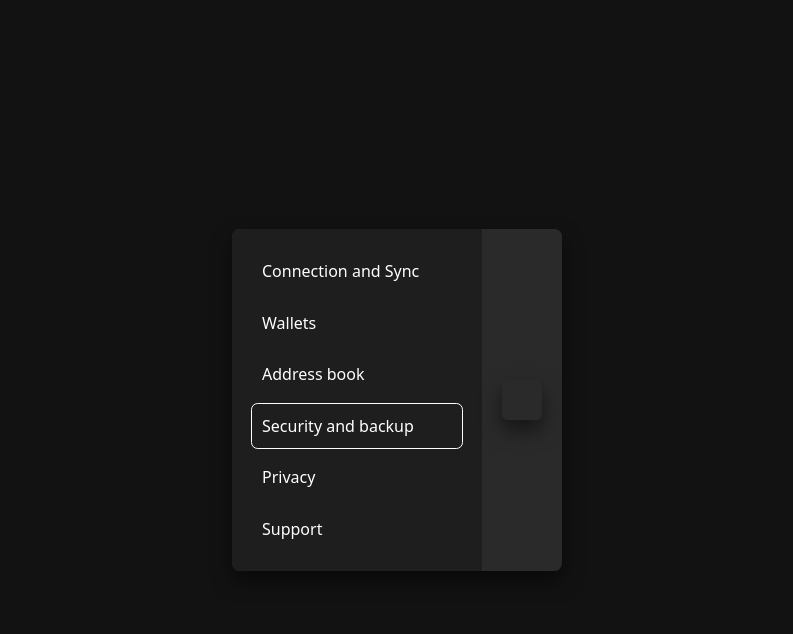
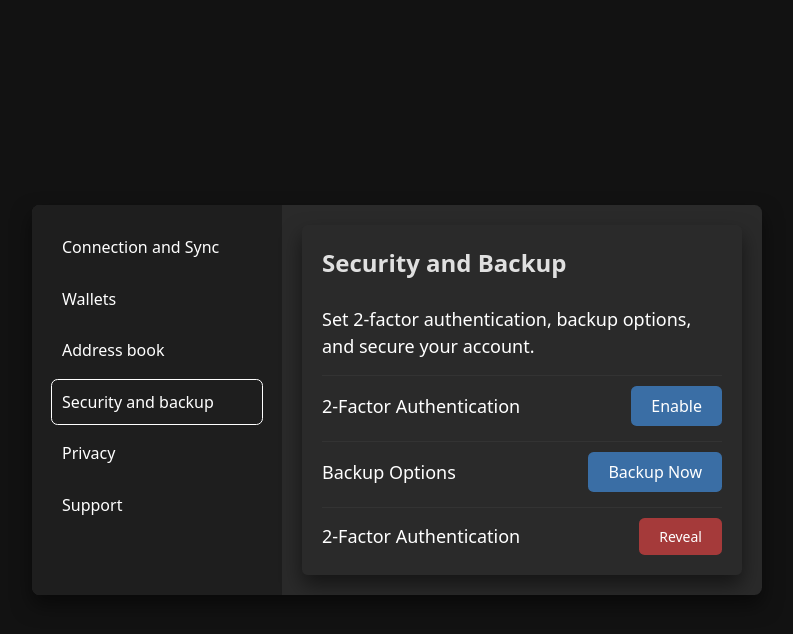
Before and after one commit to Dsmeshilmaring/Namada-SDK, a React (Vite) app: page /setting-nav in a window 1280 px wide. Both pictures are taken after a click on the button "Security and backup". Shown: the top 634 px of the page, without its empty margins (243-1036 px from the left). Built offline with nearby package versions, Linux system fonts and the light colour scheme.

Commit message:
Security and Backup

```diff
--- /dev/null
+++ b/src/components/layout/Security-and-backup.jsx
@@ -0,0 +1,44 @@
+const SecurityAndBackup = () => {
+  return (
+    <div className="flex flex-col justify-center gap-4 max-w-[400px]">
+      <h1 className="text-[24px] font-bold mb-[10px] text-[#e0e0e0]">
+        Security and Backup
+      </h1>
+      <p className="text-[18px]">
+        Set 2-factor authentication, backup options, and secure your account.
+      </p>
+
+      <div className="border-t-[1px] border-[#333] pt-[10px] flex items-center justify-between">
+        <span className="text-[18px]">2-Factor Authentication</span>
+        <button
+          className="bg-[#3a6ea5] py-[8px] px-[20px] rounded-md text-[16px] hover:bg-[#5084c2]"
+          style={{ transition: "all 0.3s ease" }}
+        >
+          Enable
+        </button>
+      </div>
+
+      <div className="border-t-[1px] border-[#333] pt-[10px] flex items-center justify-between">
+        <span className="text-[18px]">Backup Options</span>
+        <button
+          className="bg-[#3a6ea5] py-[8px] px-[20px] rounded-md text-[16px] hover:bg-[#5084c2]"
+          style={{ transition: "all 0.3s ease" }}
+        >
+          Backup Now
+        </button>
+      </div>
+
+      <div className="border-t-[1px] border-[#333] pt-[10px] flex items-center justify-between">
+        <span className="text-[18px]">2-Factor Authentication</span>
+        <button
+          className="bg-[#a53a3a] py-[8px] px-[20px] rounded-md text-[14px] hover:bg-[#c25252]"
+          style={{ transition: "all 0.3s ease" }}
+        >
+          Reveal
+        </button>
+      </div>
+    </div>
+  );
+};
+
+export default SecurityAndBackup;
--- a/src/pages/Setting-nav.jsx
+++ b/src/pages/Setting-nav.jsx
@@ -2,6 +2,7 @@ import { useState } from "react";
 import ConnectionAndSync from "../components/layout/Connection-and-sync";
 import Wallet from "../components/layout/Wallet";
 import AddressBook from "../components/layout/Address-book";
+import SecurityAndBackup from "../components/layout/Security-and-backup";
 
 function SettingNav() {
   const [active, setActive] = useState("Connection and Sync");
@@ -83,6 +84,8 @@ function SettingNav() {
           {active == "Wallets" && <Wallet />}
 
           {active == "Address book" && <AddressBook />}
+
+          {active == "Security and backup" && <SecurityAndBackup />}
         </div>
       </div>
     </div>
```
